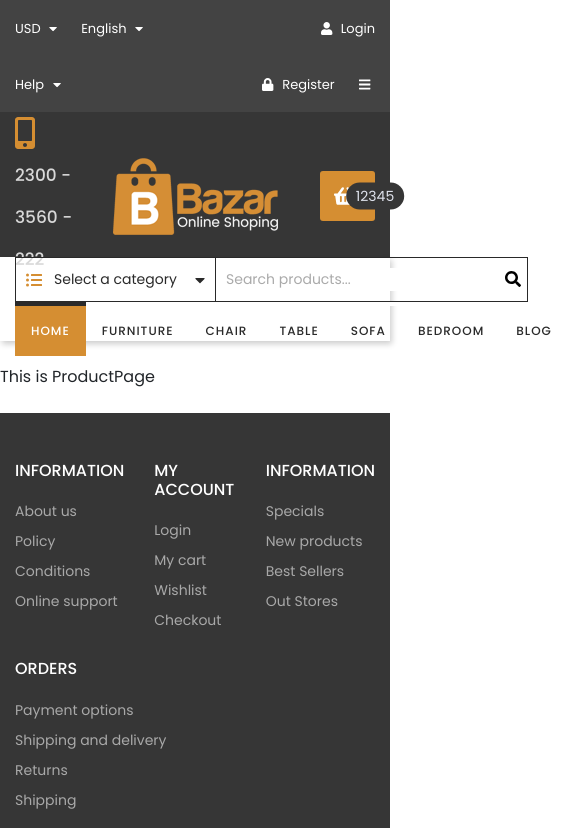
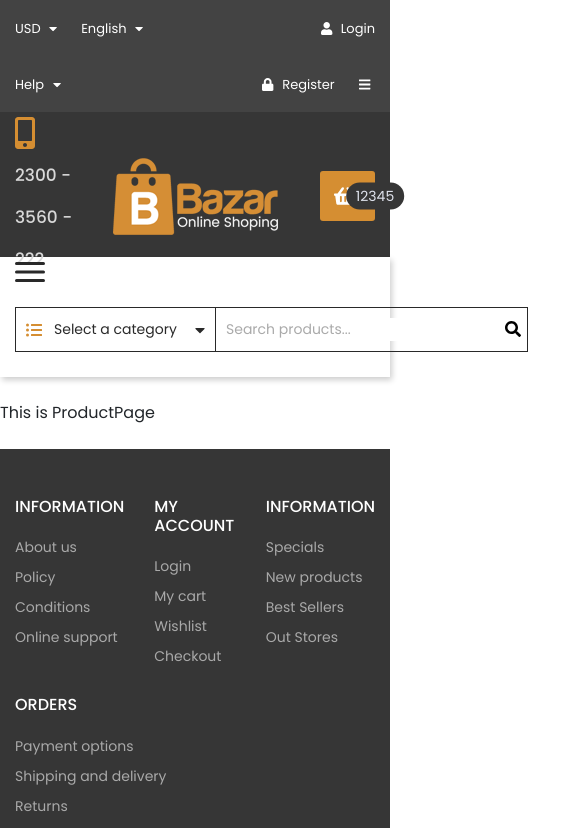
Before and after one commit to kamilwilk95/wdp-2204-02, a React (Create React App) app: page /product/1 in a window 390 px wide. Shown: the top 828 px of the page, 568 px wide, since content can reach past the window. Built offline with nearby package versions, Linux system fonts and the light colour scheme.

Commit message:
Add responsiveness to navigation menu

```diff
--- a/src/components/layout/MenuBar/MenuBar.js
+++ b/src/components/layout/MenuBar/MenuBar.js
@@ -1,6 +1,7 @@
 import React from 'react';
 import PropTypes from 'prop-types';
-
+import MobileNavigation from './MobileNavigation';
+import Navigation from './Navigation';
 import ProductSearch from '../../features/ProductSearch/ProductSearch';
 
 import styles from './MenuBar.module.scss';
@@ -8,37 +9,12 @@ import styles from './MenuBar.module.scss';
 const MenuBar = ({ children }) => (
   <div className={styles.root}>
     <div className='container'>
-      <div className='row align-items-center'>
-        <div className='col'>
+      <div className='row align-items-center  flex-wrap-reverse '>
+        <div className={'col ' + styles.search_wrapper}>
           <ProductSearch />
         </div>
-        <div className={'col-auto ' + styles.menu}>
-          <ul>
-            <li>
-              <a href='#' className={styles.active}>
-                Home
-              </a>
-            </li>
-            <li>
-              <a href='#'>Furniture</a>
-            </li>
-            <li>
-              <a href='#'>Chair</a>
-            </li>
-            <li>
-              <a href='#'>Table</a>
-            </li>
-            <li>
-              <a href='#'>Sofa</a>
-            </li>
-            <li>
-              <a href='#'>Bedroom</a>
-            </li>
-            <li>
-              <a href='#'>Blog</a>
-            </li>
-          </ul>
-        </div>
+        <Navigation className='col-auto ' />
+        <MobileNavigation className='col-auto flex-nowrap' />
       </div>
     </div>
   </div>
--- a/src/components/layout/MenuBar/MenuBar.module.scss
+++ b/src/components/layout/MenuBar/MenuBar.module.scss
@@ -5,7 +5,11 @@
   background-color: $menuBar-bg;
 
   :global(.container) > :global(.row) {
-    height: 84px;
+    min-height: 84px;
+  }
+
+  .search_wrapper{
+    margin: 25px 0;
   }
 
   .menu {
@@ -48,4 +52,99 @@
       }
     }
   }
+  .icon_menu {
+    display: none;
+  }
+
+  .mobile_navigation{
+    display: none;
+
+  }
+
+    @media (max-width: 767px) {
+  .icon_menu{
+  display: block;
+  }
+
+  .navigation{
+    display: none;
+  }
+
+  .mobile_navigation{
+    margin-top: 5px;
+    display: block;
+  }
+  }
 }
+
+.menu_mob{
+  border: 1px solid #000;
+  position: absolute;
+  top: 297px;
+  right: 0;
+  z-index: 15;
+  background-color: $menuBurger-bg;
+  width: 100%;
+  display: flex;
+  flex-direction: column;
+  ul li{
+    margin: 15px 0;
+  }
+  a{
+    color: $menuBurger-text;
+    text-transform: uppercase;
+    font-size: 12px;
+    text-decoration: none;
+    align-items: center;
+    font-weight: 500;
+    letter-spacing: 1px;
+    &:hover,
+    &.active {
+      color: $menuBurger-hover;
+    }
+  }
+}
+
+
+
+/* menu icon styles */
+.icon_menu {
+  z-index: 5;
+  display: none;
+  position: relative;
+  width: 30px;
+  height: 20px;
+  cursor: pointer;
+  color: $menuBurger-ico;
+}
+
+.icon_menu span,
+.icon_menu::before,
+.icon_menu::after {
+  left: 0;
+  position: absolute;
+  height: 15%;
+  width: 100%;
+  transition: all 0.3s ease 0s;
+  background-color: $menuBurger-ico;
+  border-radius: 4px;
+}
+
+.icon_menu::before,
+.icon_menu::after {
+  content: "";
+}
+
+.icon_menu::before {
+  top: 0;
+}
+
+.icon_menu::after {
+  bottom: 0;
+}
+
+.icon_menu span {
+  top: 50%;
+  transform: scale(1) translate(0px, -50%);
+}
+/* --------- */
--- /dev/null
+++ b/src/components/layout/MenuBar/MenuLinks.js
@@ -0,0 +1,34 @@
+import React from 'react';
+import styles from './MenuBar.module.scss';
+
+const MenuLinks = () => {
+  return (
+    <ul>
+      <li>
+        <a href='#' className={styles.active}>
+          Home
+        </a>
+      </li>
+      <li>
+        <a href='#'>Furniture</a>
+      </li>
+      <li>
+        <a href='#'>Chair</a>
+      </li>
+      <li>
+        <a href='#'>Table</a>
+      </li>
+      <li>
+        <a href='#'>Sofa</a>
+      </li>
+      <li>
+        <a href='#'>Bedroom</a>
+      </li>
+      <li>
+        <a href='#'>Blog</a>
+      </li>
+    </ul>
+  );
+};
+
+export default MenuLinks;
--- /dev/null
+++ b/src/components/layout/MenuBar/MobileNavigation.js
@@ -0,0 +1,23 @@
+import React from 'react';
+import MenuLink from './MenuLinks';
+import styles from './MenuBar.module.scss';
+import { useState } from 'react';
+
+const MobileNavigation = () => {
+  const [open, setOpen] = useState(false);
+
+  return (
+    <nav className={styles.mobile_navigation + ' col-auto '}>
+      <div className={styles.icon_menu} onClick={() => setOpen(!open)}>
+        <span></span>
+      </div>
+      {open && (
+        <div className={styles.menu_mob}>
+          <MenuLink />
+        </div>
+      )}
+    </nav>
+  );
+};
+
+export default MobileNavigation;
--- /dev/null
+++ b/src/components/layout/MenuBar/Navigation.js
@@ -0,0 +1,13 @@
+import React from 'react';
+import MenuLink from './MenuLinks';
+import styles from './MenuBar.module.scss';
+
+const Navigation = () => {
+  return (
+    <div className={styles.navigation + ' col-auto ' + styles.menu}>
+      <MenuLink />
+    </div>
+  );
+};
+
+export default Navigation;
--- a/src/styles/settings.scss
+++ b/src/styles/settings.scss
@@ -73,6 +73,13 @@ $menuBar-bg: $white;
 $menuBar-text: $darkGrayOne;
 $menuBar-hover: $darkOrange;
 
+// menu burger
+$menuBurger-text: $white;
+$menuBurger-bg: $darkGrayOne;
+$menuBurger-ico: $darkGrayTwo;
+$menuBurger-hover: $lightGrayOne;
+
+
 // top bar
 $topBar-bg: $darkGrayFour;
 $topBar-hover: $darkOrange;
```
